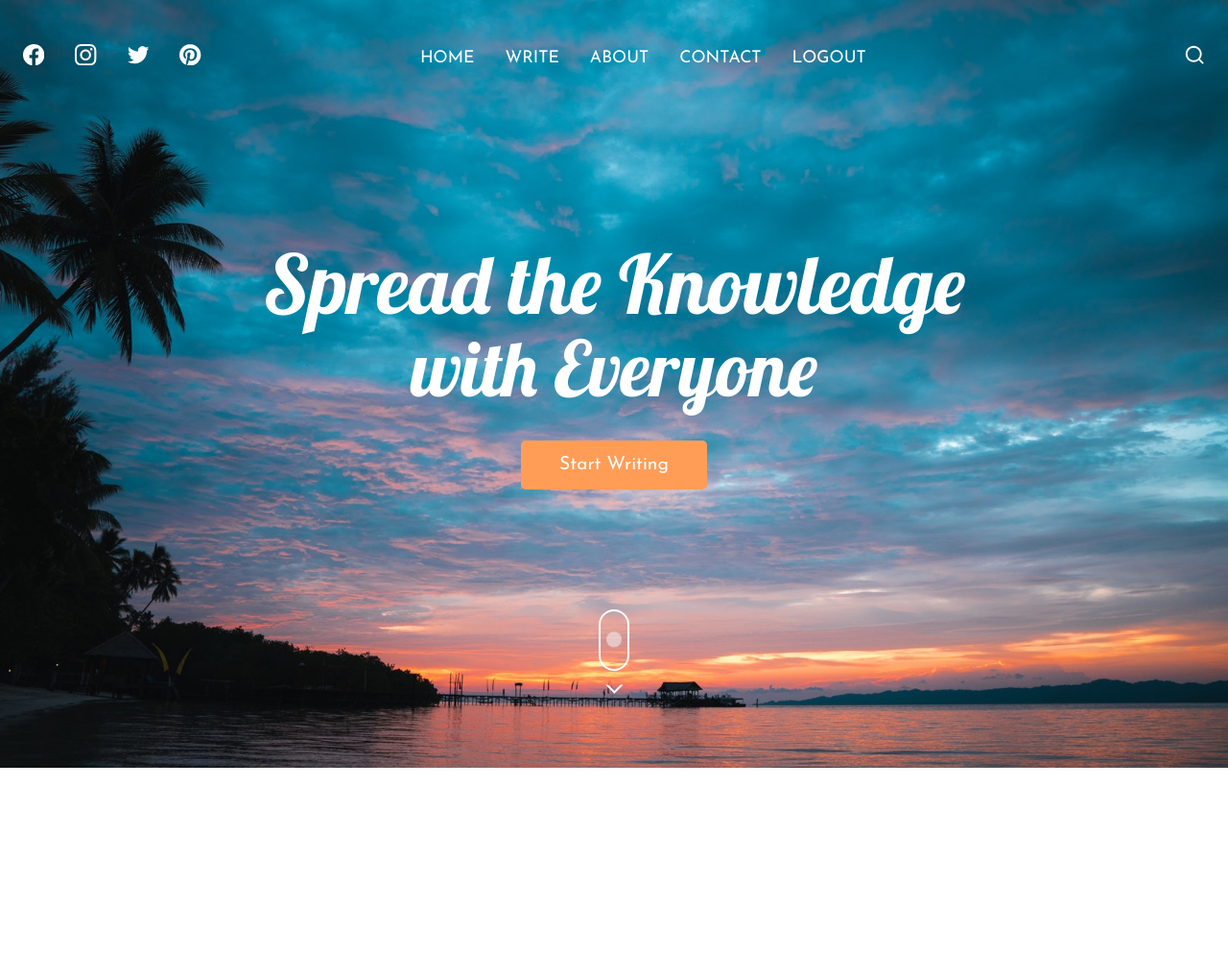
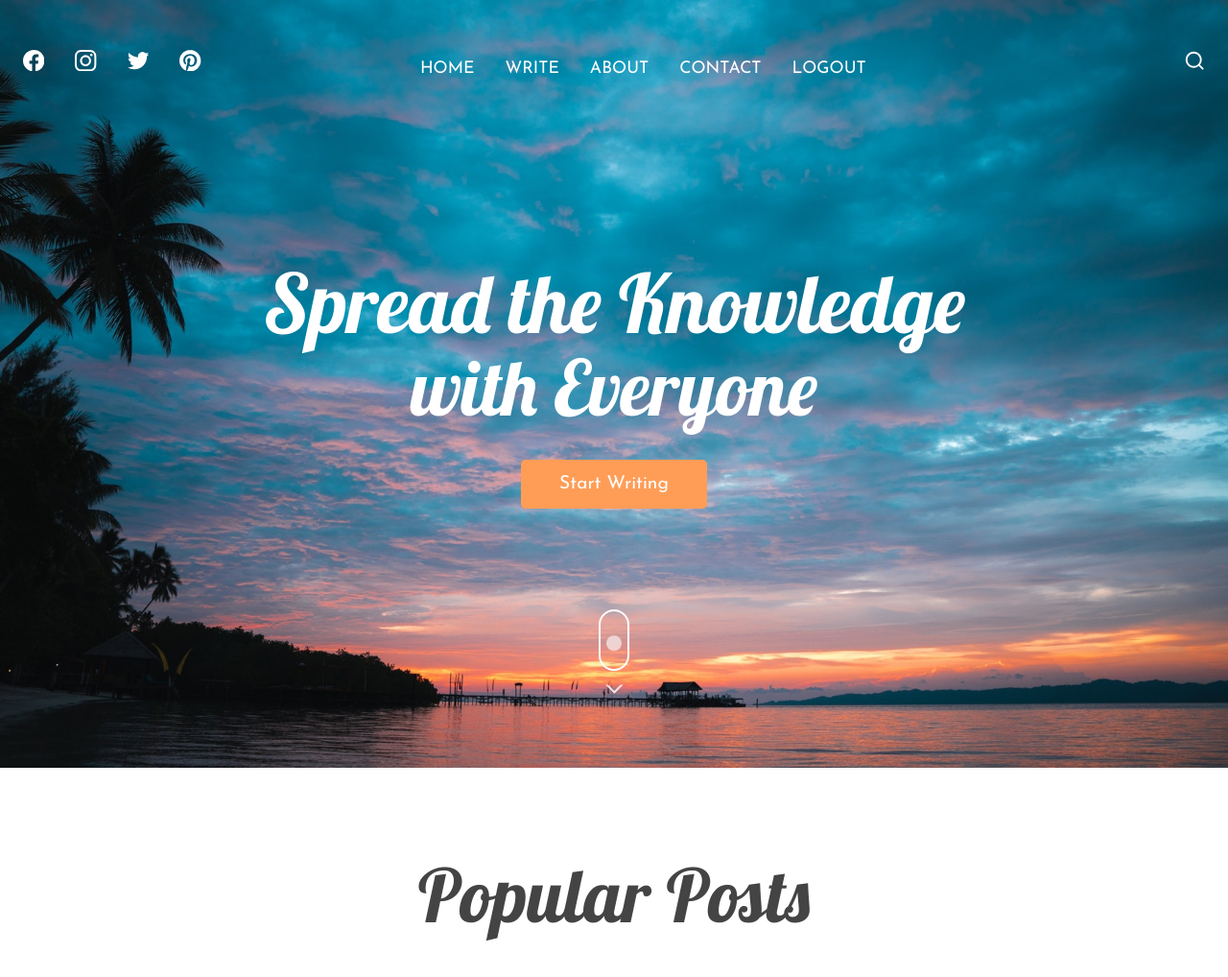
Before and after one commit to thusharathiwanka/blog-app, a React (Create React App) app: page / in a window 1280 px wide. Shown: the top 1018 px of the page at 96% size. Before the commit the page ends 800 px from the top, so only its background shows below. Built offline with nearby package versions, Linux system fonts and the light colour scheme.

Commit message:
CREATE: blur added to nav baar, home components created

```diff
--- a/public/index.html
+++ b/public/index.html
@@ -3,7 +3,7 @@
 
   <head>
     <meta charset="utf-8" />
-    <link rel="icon" href="../src//assets//blogger.png" />
+    <link rel="icon" href="%PUBLIC_URL%/favicon.ico" />
     <meta name="viewport" content="width=device-width, initial-scale=1" />
     <meta name="theme-color" content="#000000" />
     <meta name="description" content="Web site created using create-react-app" />
--- a/src/App.css
+++ b/src/App.css
@@ -8,6 +8,7 @@
 
 html {
 	font-size: 100%;
+	scroll-behavior: smooth;
 }
 
 ul {
--- a/src/components/header/Header.css
+++ b/src/components/header/Header.css
@@ -1,6 +1,6 @@
 .header-container {
 	color: white;
-	height: 65vh;
+	height: 80vh;
 	display: flex;
 	flex-direction: column;
 	justify-content: center;
--- a/src/components/header/Header.jsx
+++ b/src/components/header/Header.jsx
@@ -11,14 +11,14 @@ const Header = () => {
 			<h2>with Everyone</h2>
 			<Link className="cta">Start Writing</Link>
 			<div className="scroll-indicator">
-				<Link to="">
+				<a href="#posts">
 					<div className="mouse">
 						<span></span>
 					</div>
 					<div className="arrow">
 						<span></span>
 					</div>
-				</Link>
+				</a>
 			</div>
 			<img src={headerImg} alt="header-img" />
 		</div>
--- a/src/components/navbar/Navbar.css
+++ b/src/components/navbar/Navbar.css
@@ -1,24 +1,18 @@
 header {
 	position: sticky;
 	top: 0;
-}
-
-nav {
-	max-width: 1440px;
-	padding: 0 1.5rem;
-	margin: 0 auto;
-	min-height: 15vh;
+	background: transparent;
 }
 
 nav a,
 .search {
 	color: #ffffff;
-	transition: color 0.3s ease-in-out;
+	transition: opacity 0.3s ease-in-out;
 }
 
 nav a:hover,
 .search:hover {
-	color: #989898;
+	opacity: 0.8;
 }
 
 nav,
@@ -27,6 +21,14 @@ nav,
 	display: flex;
 	flex-wrap: wrap;
 	align-items: center;
+}
+
+nav {
+	max-width: 1440px;
+	padding: 0 1.5rem;
+	margin: 0 auto;
+	min-height: 10vh;
+	align-items: flex-end;
 }
 
 .social-links,
@@ -53,6 +55,11 @@ nav,
 	cursor: pointer;
 }
 
+.blur {
+	backdrop-filter: blur(50px);
+	align-items: center;
+}
+
 nav ul {
 	font-size: 1.1rem;
 	text-transform: uppercase;
--- a/src/components/navbar/Navbar.jsx
+++ b/src/components/navbar/Navbar.jsx
@@ -1,4 +1,4 @@
-import React from "react";
+import React, { useEffect, useState } from "react";
 import { Link } from "react-router-dom";
 import {
 	SiFacebook,
@@ -11,9 +11,24 @@ import { RiSearchLine } from "react-icons/ri";
 import "./Navbar.css";
 
 const Navbar = () => {
+	const [show, setShow] = useState(false);
+
+	useEffect(() => {
+		window.addEventListener("scroll", () => {
+			if (window.scrollY > 100) {
+				setShow(true);
+			} else {
+				setShow(false);
+			}
+		});
+		return () => {
+			window.removeEventListener("scroll");
+		};
+	}, []);
+
 	return (
-		<header>
-			<nav>
+		<header className={show && "blur"}>
+			<nav className={show && "blur min-height"}>
 				<div className="social-links">
 					<ul>
 						<li>
--- /dev/null
+++ b/src/components/posts/Post.css
@@ -0,0 +1,10 @@
+.posts-container h1 {
+	font-family: "lobster", serif;
+	font-size: 4.8rem;
+	font-weight: 500;
+	line-height: 5.5rem;
+	color: #444;
+	text-align: center;
+	margin-top: 2rem;
+	padding: 6rem 2rem;
+}
--- /dev/null
+++ b/src/components/posts/Posts.jsx
@@ -0,0 +1,13 @@
+import React from "react";
+
+import "./Post.css";
+
+const Posts = () => {
+	return (
+		<div className="posts-container">
+			<h1>Popular Posts</h1>
+		</div>
+	);
+};
+
+export default Posts;
--- a/src/pages/home/Home.css
+++ b/src/pages/home/Home.css
@@ -0,0 +1,3 @@
+.header {
+	height: 85vh;
+}
--- a/src/pages/home/Home.jsx
+++ b/src/pages/home/Home.jsx
@@ -1,11 +1,18 @@
 import React from "react";
 
+import "./Home.css";
 import Header from "../../components/header/Header";
+import Posts from "../../components/posts/Posts";
 
 const Home = () => {
 	return (
 		<div>
-			<Header />
+			<section className="header">
+				<Header />
+			</section>
+			<section className="posts" id="posts">
+				<Posts />
+			</section>
 		</div>
 	);
 };
```
Also changed, not shown: src/assets/blogger.png (deleted), src/components/post/Post.css (added), src/components/post/Post.jsx (added), 1 other file (tests, documents, lock files or other folders).
